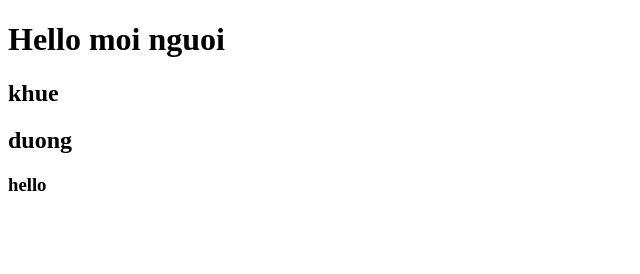
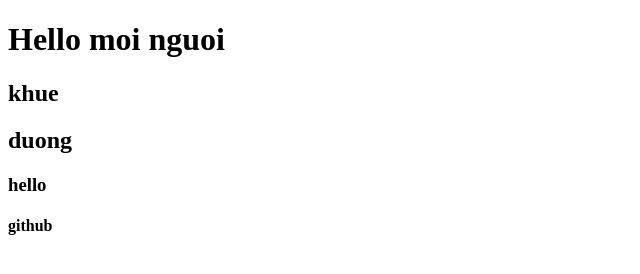
Before and after one commit to phuongdtht/Git-training, a plain HTML site: page index.html in a window 1280 px wide. Shown: the full height of the page, 0-640 px from the left. Drawn offline with Linux system fonts and the light colour scheme.

Commit message:
hello mn

```diff
--- a/index.html
+++ b/index.html
@@ -10,5 +10,6 @@
     <h2>khue</h2>
     <h2>duong</h2>
     <h3>hello</h3>
+    <h4>github</h4>
   </body>
 </html>
```
